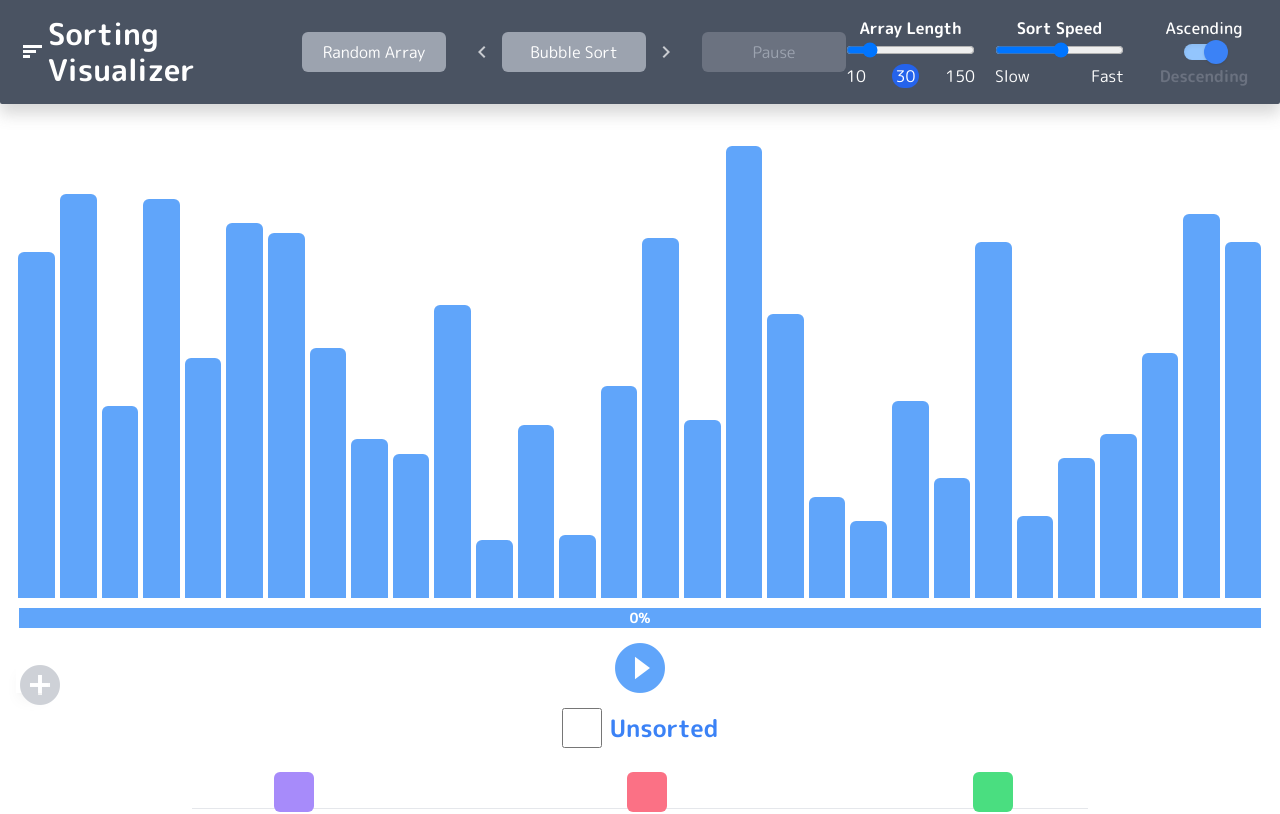
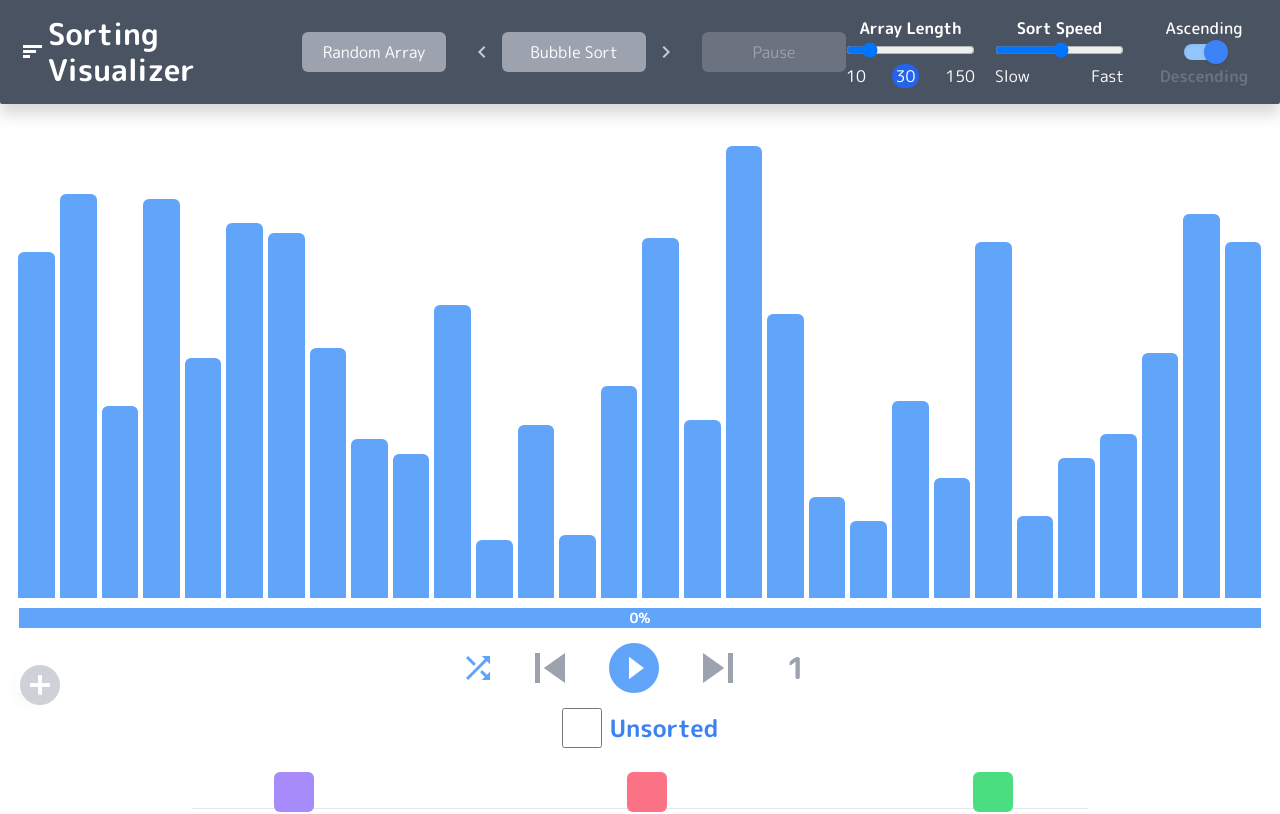
Before and after one commit to turn25/sorting-visualizer, a React (Create React App) app: page / in a window 1280 px wide. Shown: the top 814 px of the page. Built offline with nearby package versions, Linux system fonts and the light colour scheme; what @tailwindcss/custom-forms would draw is missing.

Commit message:
feat: add preview prev/next step button

```diff
--- a/src/components/ControlButton.js
+++ b/src/components/ControlButton.js
@@ -6,12 +6,39 @@ export default function ControlButton({
   isSorting,
   isSorted,
   isPause,
+  randomArr,
   handleSort,
   pauseSorting,
   continueSorting,
+  prevStep,
+  nextStep,
+  previewStep,
+  setPreviewStep,
 }) {
+  const handleSetStep = (e) => {
+    const currentValue = e.target.value;
+    setPreviewStep(currentValue.replace(/\D/, ""));
+    if (currentValue > 30) {
+      setPreviewStep(30);
+    } else if (currentValue === 0) setPreviewStep(1);
+  };
+
   return (
-    <div className="w-full h-[80px] flex justify-center items-center">
+    <div className="w-full h-[80px] flex justify-center items-center gap-x-6">
+      <button
+        onClick={randomArr}
+        className="flex items-center text-blue-400 disabled:text-gray-400 hover:text-blue-500 hover:scale-110 transition"
+      >
+        <span className="material-icons text-4xl">shuffle</span>
+      </button>
+      <button
+        //sort the array for the first time click on this button (start sorting visualizer)
+        onClick={prevStep}
+        disabled={!isPause || isSorted}
+        className="flex items-center text-blue-400 disabled:text-gray-400 hover:text-blue-400 hover:scale-110 transition"
+      >
+        <span className="material-icons text-6xl">skip_previous</span>
+      </button>
       <SwitchTransition mode="out-in">
         <CSSTransition
           key={isPause}
@@ -30,7 +57,7 @@ export default function ControlButton({
                 : pauseSorting
             }
             disabled={isSorted} // disable when the array is sorted or (isPause===false and isSorting === false)
-            className="flex items-center text-blue-400 disabled:text-gray-400"
+            className="flex items-center text-blue-400 disabled:text-gray-400 hover:text-blue-500 hover:scale-110 transition"
           >
             {/* show the play button on init */}
             <span className="material-icons text-6xl">
@@ -40,6 +67,26 @@ export default function ControlButton({
           </button>
         </CSSTransition>
       </SwitchTransition>
+      <button
+        //sort the array for the first time click on this button (start sorting visualizer)
+        onClick={nextStep}
+        disabled={!isPause || isSorted}
+        className="flex items-center text-blue-400 disabled:text-gray-400 hover:text-blue-500 hover:scale-110 transition"
+      >
+        <span className="material-icons text-6xl">skip_next</span>
+      </button>
+      <input
+        type="tel"
+        name="previewStep"
+        maxLength="2"
+        value={previewStep}
+        onChange={handleSetStep}
+        placeholder="0"
+        autoComplete="off"
+        className={`h-12 w-12 text-3xl flex items-center justify-center text-center font-semibold text-${
+          !isPause ? "gray" : "blue"
+        }-400 focus:text-blue-400 focus:ring-0 focus:border-0 focus:outline-0 hover:scale-110 transition cursor-pointer`}
+      />
     </div>
   );
 }
--- a/src/components/SortingVisualizer.js
+++ b/src/components/SortingVisualizer.js
@@ -48,6 +48,7 @@ export default function SortingVisualizer() {
   const [sortTimeDelay, setSortTimeDelay] = useState(0); //time counter
   const [timeoutIds, setTimeoutIds] = useState([]); //clear timeout
   const [orderStep, setOrderStep] = useState(0);
+  const [previewStep, setPreviewStep] = useState(1);
   const [currentOrders, setCurrentOrders] = useState([]);
   //isShow
   const [isShowAlert, setIsShowAlert] = useState(false);
@@ -143,19 +144,7 @@ export default function SortingVisualizer() {
     order.forEach(([idx1, idx2, arr, index], orderIdx) => {
       //set Timeout increse for each item
       let timeoutId = setTimeout(() => {
-        setCompare([idx1, idx2]); //set compared bars color (compare color)
-        setSwap([]); // no swap
-
-        // add all sorted index to sortedIndex array to change bar color (sorted color)
-        if (index !== null)
-          setSortedIndex((prevIndex) => [...prevIndex, index]);
-
-        // if order[i] return an arr
-        if (arr) {
-          setArray(arr);
-          // if have index1 or index2 => setSwap to change bar color (swap color)
-          if (idx1 !== null || idx2 !== null) setSwap([idx1, idx2]);
-        }
+        getBarColor(idx1, idx2, arr, index);
 
         // save sort visualizer time
         setSortTimeDelay((prevTime) => prevTime + sortSpeed);
@@ -166,8 +155,8 @@ export default function SortingVisualizer() {
         // cleanup
         if (orderIdx === order.length - 1) {
           setIsSorted(true);
-          handleSortedArray(order);
-          handleResetSortState(order);
+          handleSortedArray();
+          handleResetSortState();
         }
       }, orderIdx * sortSpeed);
       // add new timeoutid to use clearTimeout in pause function
@@ -175,8 +164,24 @@ export default function SortingVisualizer() {
     });
   };
 
+  // handle change bars color
+  const getBarColor = (idx1, idx2, arr, index) => {
+    setCompare([idx1, idx2]); //set compared bars color (compare color)
+    setSwap([]); // no swap
+
+    // add all sorted index to sortedIndex array to change bar color (sorted color)
+    if (index !== null) setSortedIndex((prevIndex) => [...prevIndex, index]);
+
+    // if order[i] return an arr
+    if (arr) {
+      setArray(arr);
+      // if have index1 or index2 => setSwap to change bar color (swap color)
+      if (idx1 !== null || idx2 !== null) setSwap([idx1, idx2]);
+    }
+  };
+
   // handle highlight bar after sorting complete
-  const handleSortedArray = (order) => {
+  const handleSortedArray = () => {
     for (let i = 0; i < arrayLength; i++) {
       setTimeout(() => {
         setSortedArray((prevIndex) => [...prevIndex, i]);
@@ -185,7 +190,7 @@ export default function SortingVisualizer() {
   };
 
   // reset sort state after sorting complete
-  const handleResetSortState = (order) => {
+  const handleResetSortState = () => {
     const delayTime = arrayLength * 15;
     setTimeout(() => {
       setIsSorting(false);
@@ -213,7 +218,39 @@ export default function SortingVisualizer() {
     setIsPause(false);
     const tmpOrders = currentOrders.slice(orderStep);
     handleSortOrder(tmpOrders);
-    // handleProgressBar(tmpOrders);
+  };
+
+  // go to prev step
+  const prevStep = () => {
+    let tmpOrders = currentOrders.slice(
+      orderStep - (1 + Number(previewStep)),
+      orderStep - 1
+    );
+
+    tmpOrders.forEach(([idx1, idx2, arr, index]) => {
+      getBarColor(idx1, idx2, arr, index);
+      setOrderStep((step) => step - 1);
+    });
+  };
+
+  // go to next step
+  const nextStep = () => {
+    const tmpOrders = currentOrders.slice(
+      orderStep,
+      orderStep + Number(previewStep)
+    );
+
+    tmpOrders.forEach(([idx1, idx2, arr, index]) => {
+      getBarColor(idx1, idx2, arr, index);
+      setOrderStep((step) => step + 1);
+    });
+
+    if (tmpOrders.length < Number(previewStep)) {
+      setIsPause(false);
+      setIsSorted(true);
+      handleSortedArray();
+      handleResetSortState();
+    }
   };
 
   //handle change slider value
@@ -308,11 +345,18 @@ export default function SortingVisualizer() {
         isSorting={isSorting}
         isSorted={isSorted}
         isPause={isPause}
+        randomArr={() => {
+          generateRandomArr(arrayLength);
+        }}
         handleSort={() => {
           handleSort(sortAlgo);
         }}
         pauseSorting={pauseSorting}
         continueSorting={continueSorting}
+        prevStep={prevStep}
+        nextStep={nextStep}
+        previewStep={previewStep}
+        setPreviewStep={setPreviewStep}
       />
       <Legend
         isSorted={isSorted}
```
